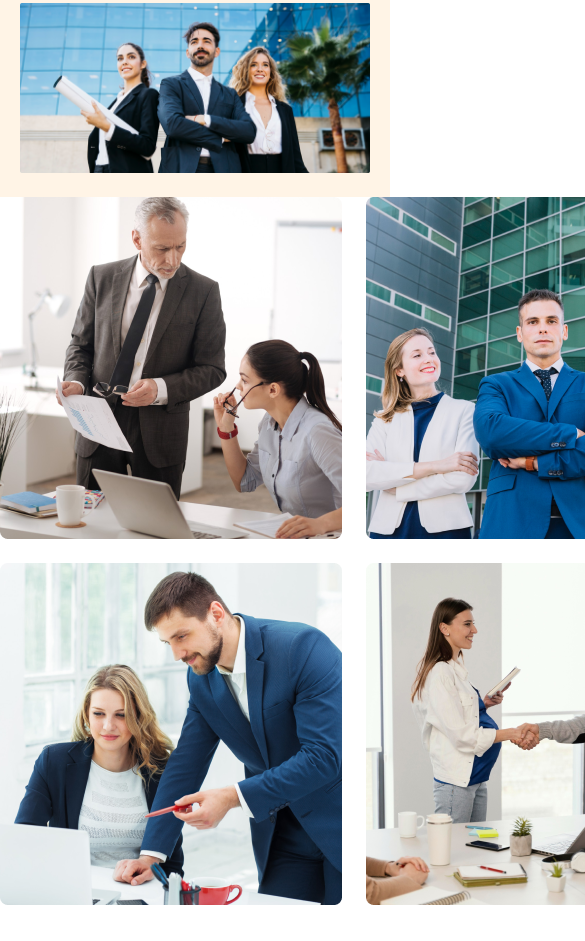
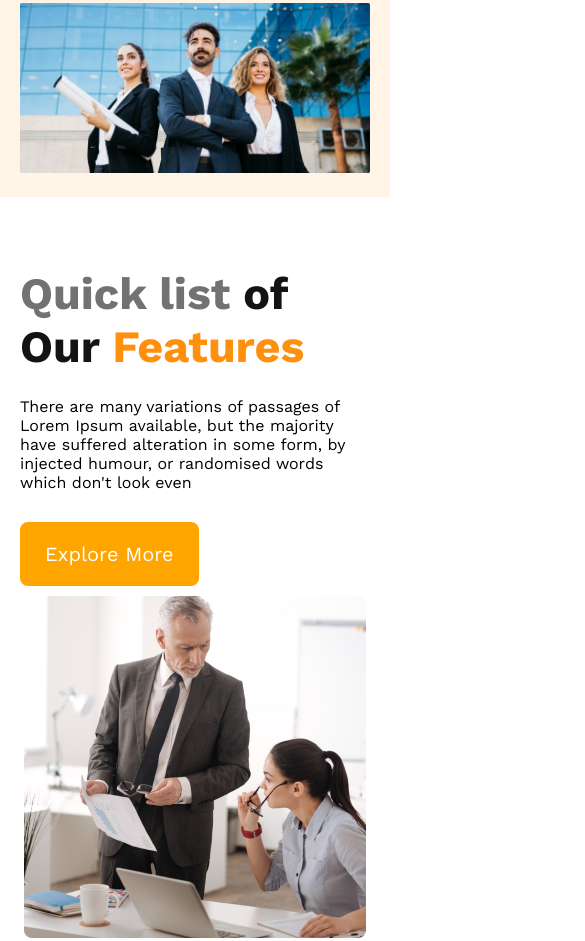
Before and after one commit to Shikder-Tarek-15/g3-architects-website, a plain HTML site: page index.html in a window 390 px wide. Shown: the part 565-1506 px from the top of the page, 585 px wide, since content can reach past the window. Before the commit the page ends 1470 px from the top, so only its background shows below. Drawn offline with nearby package versions, Linux system fonts and the light colour scheme.

Commit message:
Responsive features section

```diff
--- a/styles/style.css
+++ b/styles/style.css
@@ -101,6 +101,11 @@ nav a{
 
 /* Main Section */
 
+main{
+    max-width: 1440px;
+    margin: 70px auto;
+}
+
 .team-container{
     display: flex;
     align-items: center;
@@ -116,8 +121,12 @@ nav a{
     font-size: 2.8rem;
     color: #727272;
     font-weight: 700;
+    margin-bottom: 24px;
 }
 
+.team-text p{
+    margin-bottom: 30px;
+}
 .span-our{
     color: #131313;
 }
@@ -150,6 +159,21 @@ nav a{
         gap: 10px;
     }
 
+    .team-container{
+        flex-direction: column-reverse;
+        gap: 10px;
+    }
+
+    .team-img{
+        grid-template-columns: 1fr;
+        gap: 1rem;
+    }
+
+    .team-text{
+        padding-left: 20px;
+        padding-right: 20px;
+    }
+
 }
 
 /* Responsive for medium device */
@@ -162,4 +186,8 @@ nav a{
         flex-direction: column;
         gap: 10px;
     }
+    .team-container{
+        flex-direction: column-reverse;
+        gap: 10px;
+    }
 }
```
